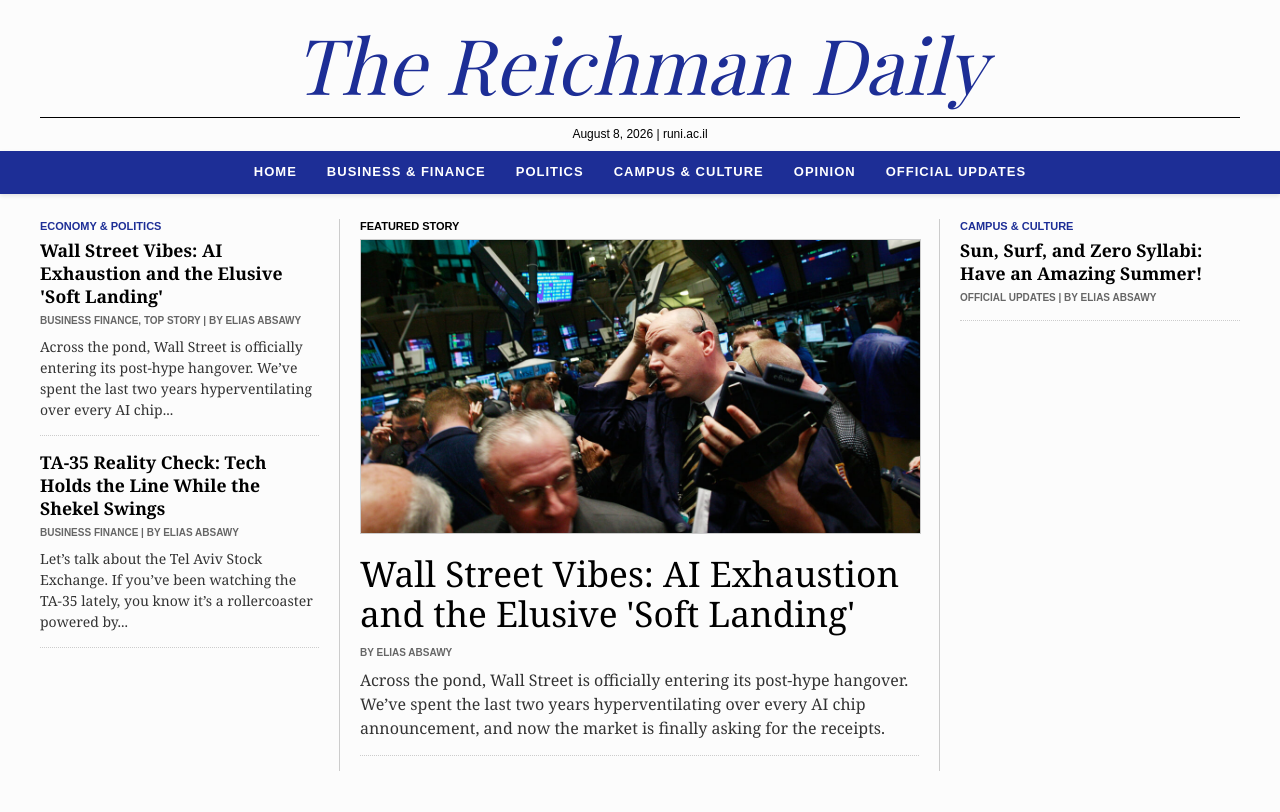
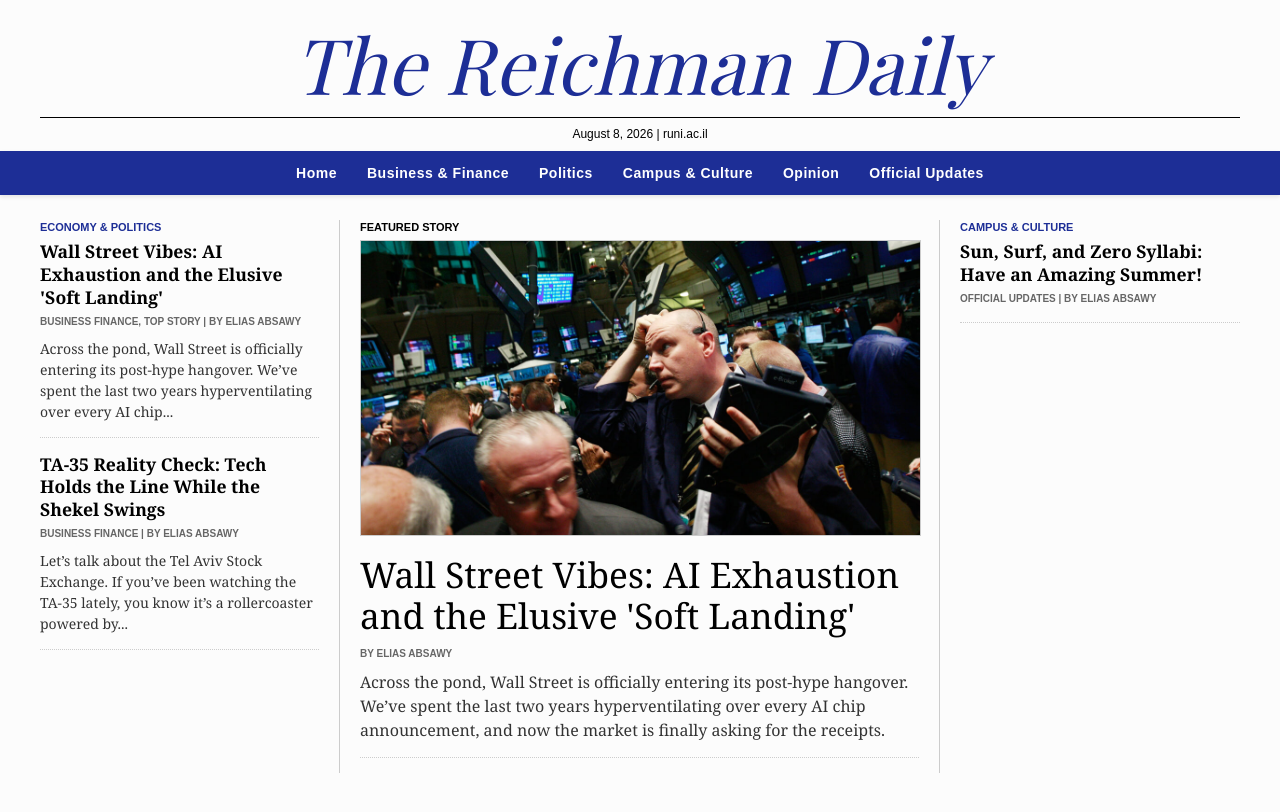
Before and after one commit to reichman-newsletter/newsletter-demo, a Jekyll site: the page built from index.html, in a window 1280 px wide. Shown: the top 812 px of the page. Built offline with Jekyll 4.4.1, drawn with Linux system fonts in a browser that asks for light colours; some web fonts are replaced.

Commit message:
Change navbar text to capitalize instead of uppercase

```diff
--- a/_layouts/default.html
+++ b/_layouts/default.html
@@ -61,12 +61,12 @@
         }
         nav a {
             font-family: var(--font-ui);
-            font-size: 13px;
+            font-size: 14px;
             font-weight: bold;
             color: #ffffff;
             text-decoration: none;
-            text-transform: uppercase;
-            letter-spacing: 1px;
+            text-transform: capitalize;
+            letter-spacing: 0.5px;
         }
         nav a:hover { color: rgba(255, 255, 255, 0.7); }
 
```
